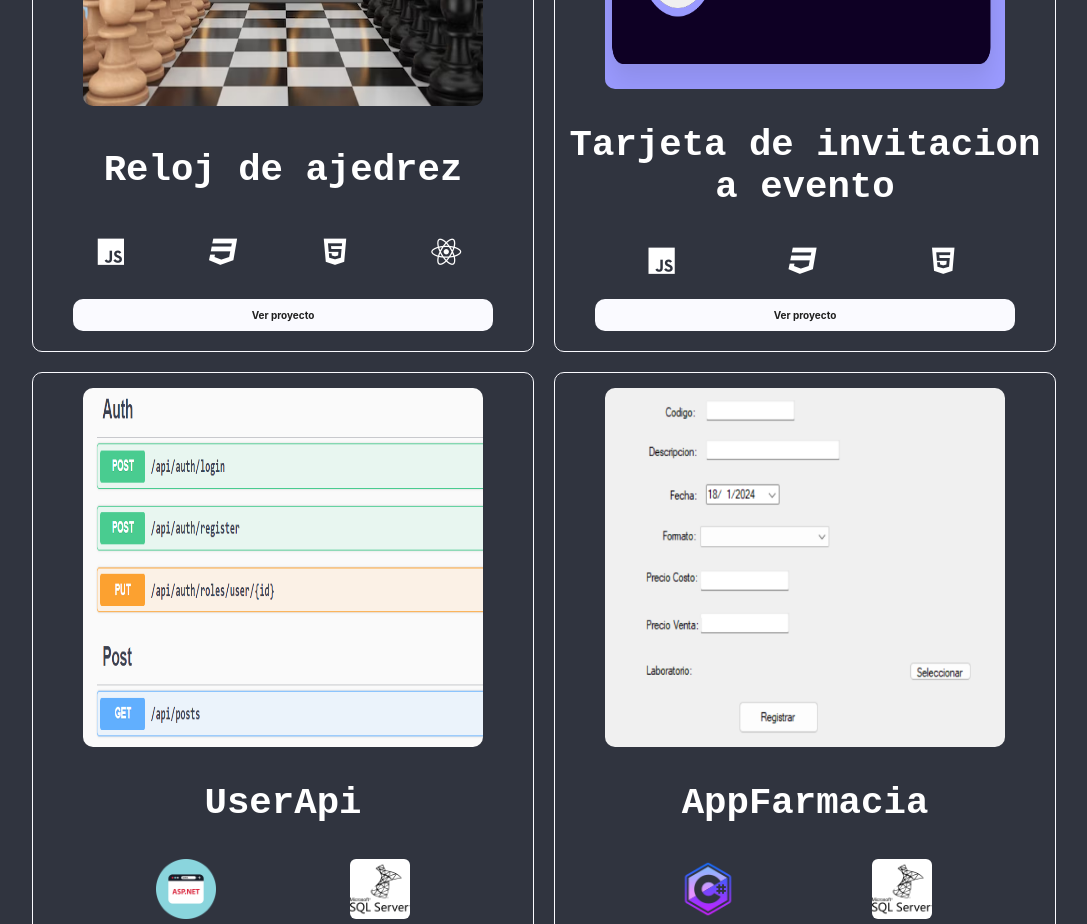
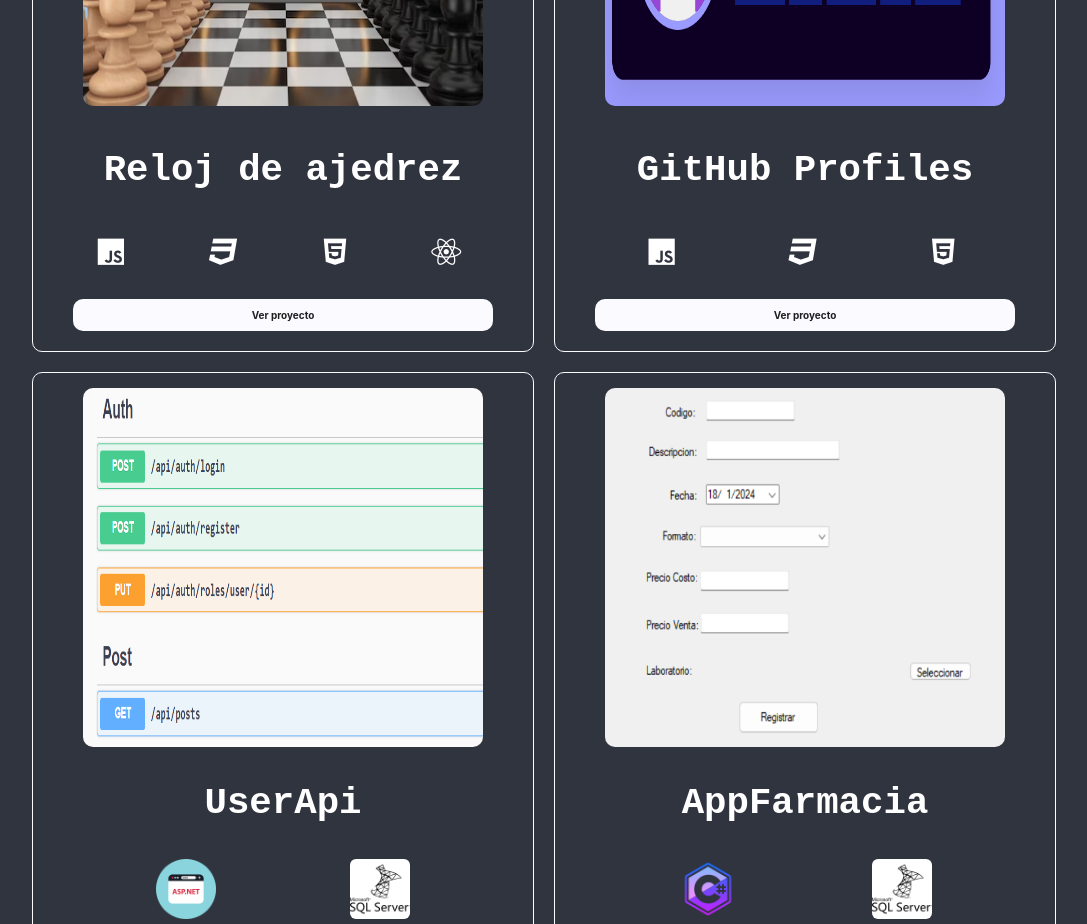
Before and after one commit to Augusto1290/portfolio, a website: page index.html in a window 1280 px wide. Shown: the part 3220-4144 px from the top of the page, without its empty margins (96-1183 px from the left). Drawn offline with nearby package versions, Linux system fonts and the light colour scheme.

Commit message:
Actualizar

```diff
--- a/index.html
+++ b/index.html
@@ -107,7 +107,7 @@
             </div>
             <div class="proyecto">
                 <img class="img-proyecto" src="img-githubProfiles.png">
-                <h1>Tarjeta de invitacion a evento</h1>
+                <h1>GitHub Profiles</h1>
                 <div class="skills">
                     <div class="skill"><i class="used-tech fa-brands fa-js icon"></i></div>
                     <div class="skill"><i class="used-tech fa-brands fa-css3 icon"></i></div>
```
